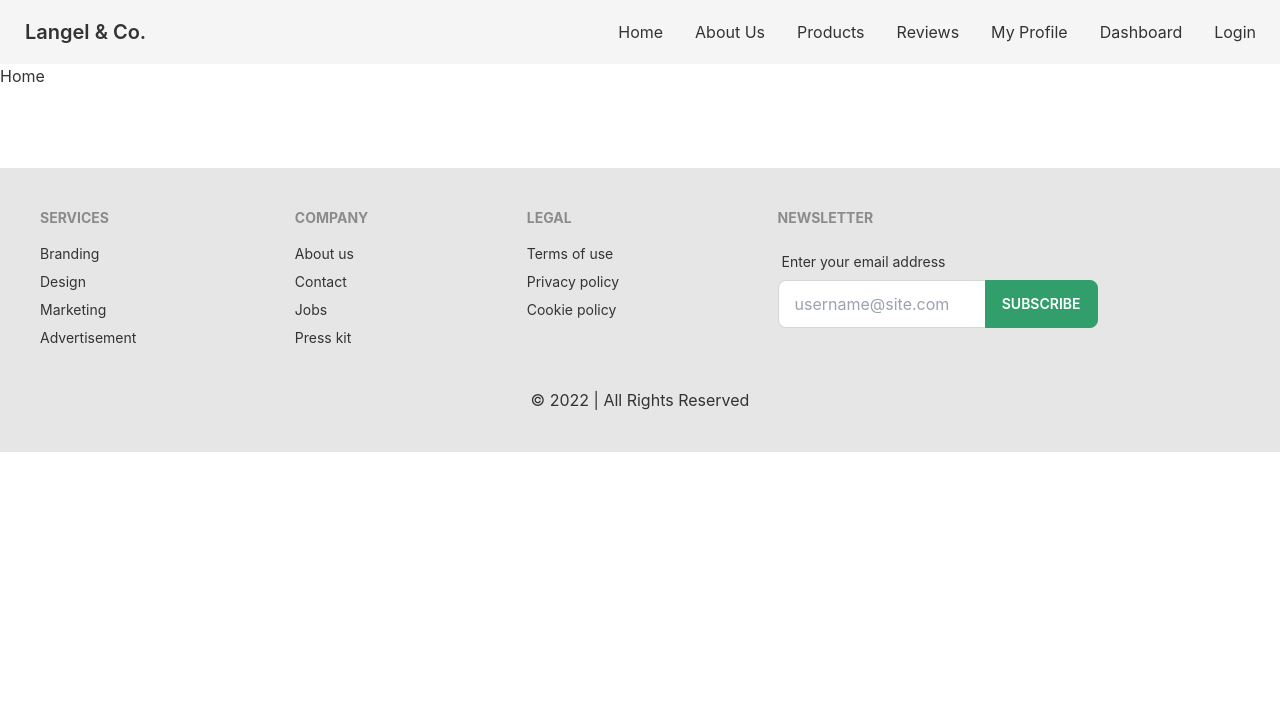
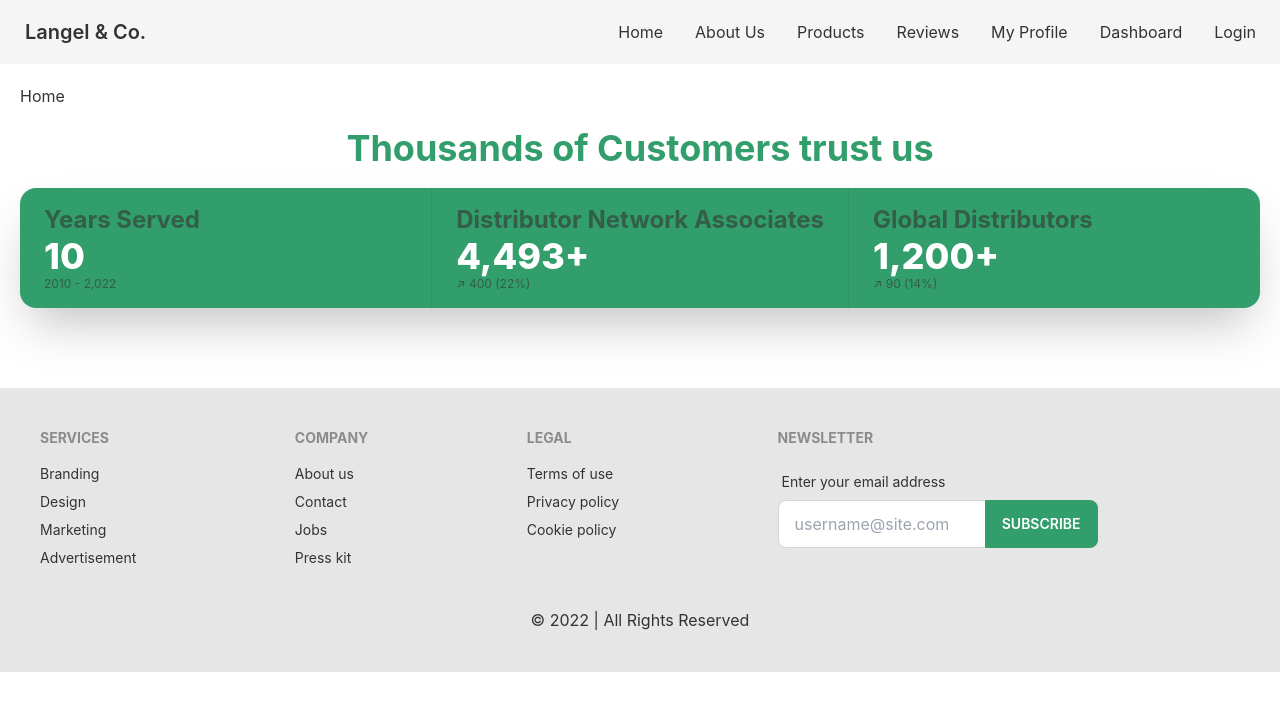
Before and after one commit to n00bNn00b/langel-client, a React (Create React App) app: page / in a window 1280 px wide. Shown: the top 710 px of the page. Built offline with nearby package versions, Linux system fonts and the light colour scheme; no server answers.

Commit message:
summary section added

```diff
--- a/package.json
+++ b/package.json
@@ -12,6 +12,7 @@
     "firebase": "^9.8.1",
     "postcss": "^8.4.14",
     "react": "^18.1.0",
+    "react-countup": "^6.2.0",
     "react-dom": "^18.1.0",
     "react-firebase-hooks": "^5.0.3",
     "react-hook-form": "^7.31.2",
--- a/src/Pages/Authentication/Login/Login.jsx
+++ b/src/Pages/Authentication/Login/Login.jsx
@@ -33,7 +33,7 @@ const Login = () => {
     await signInWithEmailAndPassword(e.email, e.password);
   };
   return (
-    <div className="form-control d-flex justify-center items-center mt-20">
+    <div className="form-control d-flex justify-center items-center my-20">
       <div className="card w-96 bg-base-100 shadow-2xl  image-full">
         <figure>
           <img
@@ -95,7 +95,7 @@ const Login = () => {
                 pattern: {
                   value: /(?=.*\d)(?=.*[a-z])(?=.*[A-Z]).{8,}/,
                   message:
-                    "Must contain at least one number and one uppercase and lowercase letter, and at least 8 or more characters",
+                    "Must contain at least one number, one uppercase, one lowercase letter, and at least 8 or more characters",
                 },
               })}
             />
@@ -118,7 +118,7 @@ const Login = () => {
             </label>
 
             <input
-              className="flex my-5 mx-auto btn btn-neutral hover:btn-secondary hover:text-white"
+              className="flex my-5 mx-auto text-white btn btn-secondary hover:btn-primary "
               type="submit"
               value="Login"
             />
--- a/src/Pages/Authentication/Login/Signup.jsx
+++ b/src/Pages/Authentication/Login/Signup.jsx
@@ -187,8 +187,11 @@ const Signup = () => {
               )}
             </label>
             <label className="label">
-              <span className="label-text text-secondary font-bold">
-                Already have an account? <Link to="/login">Login</Link>
+              <span className="label-text text-lg text-secondary font-bold">
+                Already have an account?{" "}
+                <Link className="underline underline-offset-1" to="/login">
+                  Login
+                </Link>
               </span>
             </label>
 
--- a/src/Pages/Authentication/Social.jsx
+++ b/src/Pages/Authentication/Social.jsx
@@ -1,9 +1,28 @@
 import React from "react";
+import { useSignInWithGoogle } from "react-firebase-hooks/auth";
+import { toast } from "react-toastify";
+import auth from "../../firebase.init";
+import Loading from "../Global/Loading";
 
 const Social = () => {
+  const [signInWithGoogle, user, loading, error] = useSignInWithGoogle(auth);
+
+  if (loading) {
+    return <Loading />;
+  }
+  if (error) {
+    toast.error("Something gone wrong! Please Try again.");
+  }
+
   return (
     <div>
-      <div class="divider">OR</div>
+      <div className="divider">OR</div>
+      <button
+        onClick={() => signInWithGoogle()}
+        className="btn btn-secondary text-white hover:btn-primary  flex mx-auto"
+      >
+        Continue with Google
+      </button>
     </div>
   );
 };
--- a/src/Pages/Home/Home.jsx
+++ b/src/Pages/Home/Home.jsx
@@ -1,10 +1,14 @@
 import React from "react";
 import Footer from "../Global/Footer/Footer";
+import Summary from "./Summary";
 
 const Home = () => {
   return (
     <div>
-      <h2>Home</h2>
+      <div className="m-5">
+        <h2>Home</h2>
+        <Summary />
+      </div>
       <Footer />
     </div>
   );
--- /dev/null
+++ b/src/Pages/Home/Summary.jsx
@@ -0,0 +1,47 @@
+import React from "react";
+import CountUp from "react-countup";
+
+const Summary = () => {
+  const startYear = 2010;
+  const runningYear = new Date().getFullYear();
+  return (
+    <div>
+      <h1 className="text-center my-5 text-4xl font-bold text-secondary">
+        Thousands of Customers trust us
+      </h1>
+      <div className="stats stats-vertical md:stats-horizontal lg:stats-horizontal shadow-2xl flex mx-auto">
+        <div className="stat bg-secondary text-white">
+          <div className="stat-title font-bold text-2xl">Years Served</div>
+          <div className="stat-value">
+            <CountUp end={10} duration={4} />
+          </div>
+          <div className="stat-desc">
+            {startYear} - <CountUp start={startYear} end={runningYear} />
+          </div>
+        </div>
+
+        <div className="stat bg-secondary text-white">
+          <div className="stat-title font-bold text-2xl">
+            Distributor Network Associates
+          </div>
+          <div className="stat-value">
+            <CountUp start={100} end={4500} duration={7} />+
+          </div>
+          <div className="stat-desc">↗︎ 400 (22%)</div>
+        </div>
+
+        <div className="stat bg-secondary text-white">
+          <div className="stat-title font-bold text-2xl">
+            Global Distributors
+          </div>
+          <div className="stat-value">
+            <CountUp start={100} end={1200} duration={5} />+
+          </div>
+          <div className="stat-desc">↗︎ 90 (14%)</div>
+        </div>
+      </div>
+    </div>
+  );
+};
+
+export default Summary;
```
Also changed, not shown: src/Pages/Home/Reviews.jsx (added), 1 other file (tests, documents, lock files or other folders).
